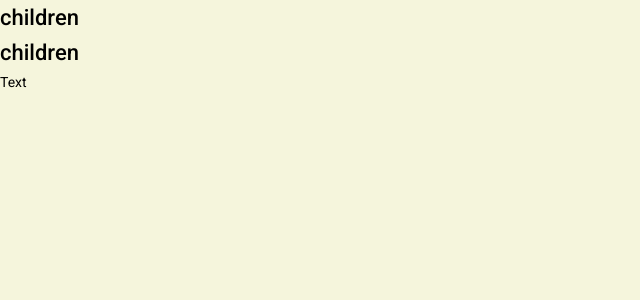
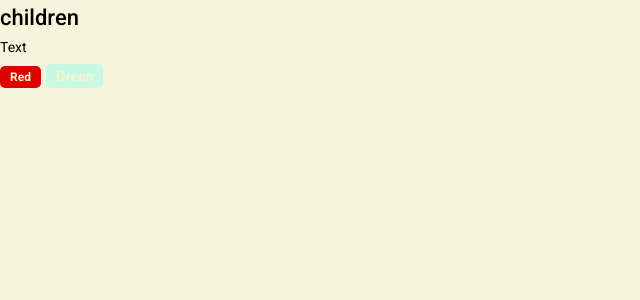
Before and after one commit to Jonny0430/jonny-edu1, a Next.js app: page / in a window 1280 px wide. Shown: the top 300 px of the page, without its empty margins (0-640 px from the left). Built offline with nearby package versions, Linux system fonts and the light colour scheme.

Commit message:
feat: tag component

```diff
--- a/src/components/index.ts
+++ b/src/components/index.ts
@@ -1 +1,3 @@
 export { default as Heading } from './heading/heading';
+export { default as Tag } from './tag/tag';
+export { default as Text } from './text/text';
--- /dev/null
+++ b/src/components/tag/tag.module.css
@@ -0,0 +1,36 @@
+.tag {
+    display: inline-block;
+margin-right: 5px;
+margin-top: 5px;
+border-radius: 5px;
+}
+
+.s {
+    padding: 5px 10px;;
+    font-size: 12px;
+    line-height: 12px;
+}
+
+.m {
+    padding: 5px 10px;
+    font-size: 14px;
+    line-height: 14px;
+}
+
+.red {
+    color: var(--white);
+    background-color: #de0000;
+    font-weight: bold;
+}
+
+.green {
+    color: var(--white);
+    background-color: var(--green-light);
+    font-weight: bold;
+}
+
+.primary {
+    color: var(--primary);
+    background-color: none;
+    border: 1px solid var(--primary);
+}
--- /dev/null
+++ b/src/components/tag/tag.tsx
@@ -0,0 +1,27 @@
+import { JSX } from "react";
+import { TagProps } from "./tag.props"
+import cn from 'classnames';
+import styles from './tag.module.css';
+
+
+
+
+
+
+const Tag = ({size = 'm', color = 'primary', children}: TagProps): JSX.Element => {
+    return (
+        <div className={cn(styles.tag, {
+            [styles.s]: size === 's',
+            [styles.m]: size === 'm',
+            [styles.red]: color === 'red',
+            [styles.green]: color === 'green',
+            [styles.primary]: color === 'primary',
+            [styles.green]: color === 'green',
+        })}
+        >
+            {children}
+        </div>
+    );
+};
+
+export default Tag;
--- a/src/pages/index.tsx
+++ b/src/pages/index.tsx
@@ -1,4 +1,5 @@
 import Heading from "../components/heading/heading"
+import Tag from "../components/tag/tag"
 import Text from "../components/text/text"
 
 
@@ -8,8 +9,9 @@
   return (
     <div>
       <Heading tag='h2'>Heading</Heading>
-      <Heading tag='h2'>Heading</Heading>
       <Text size='s'>Text</Text>
+      <Tag size='s' color='red'>Red</Tag>
+      <Tag size='m' color='green'>Green</Tag>
     </div>
   )
 }
```
Also changed, not shown: src/components/tag/tag.props.ts (added, +8 -0 lines), src/components/text/text.props.ts (renamed from src/components/text/text.props.tsx).
